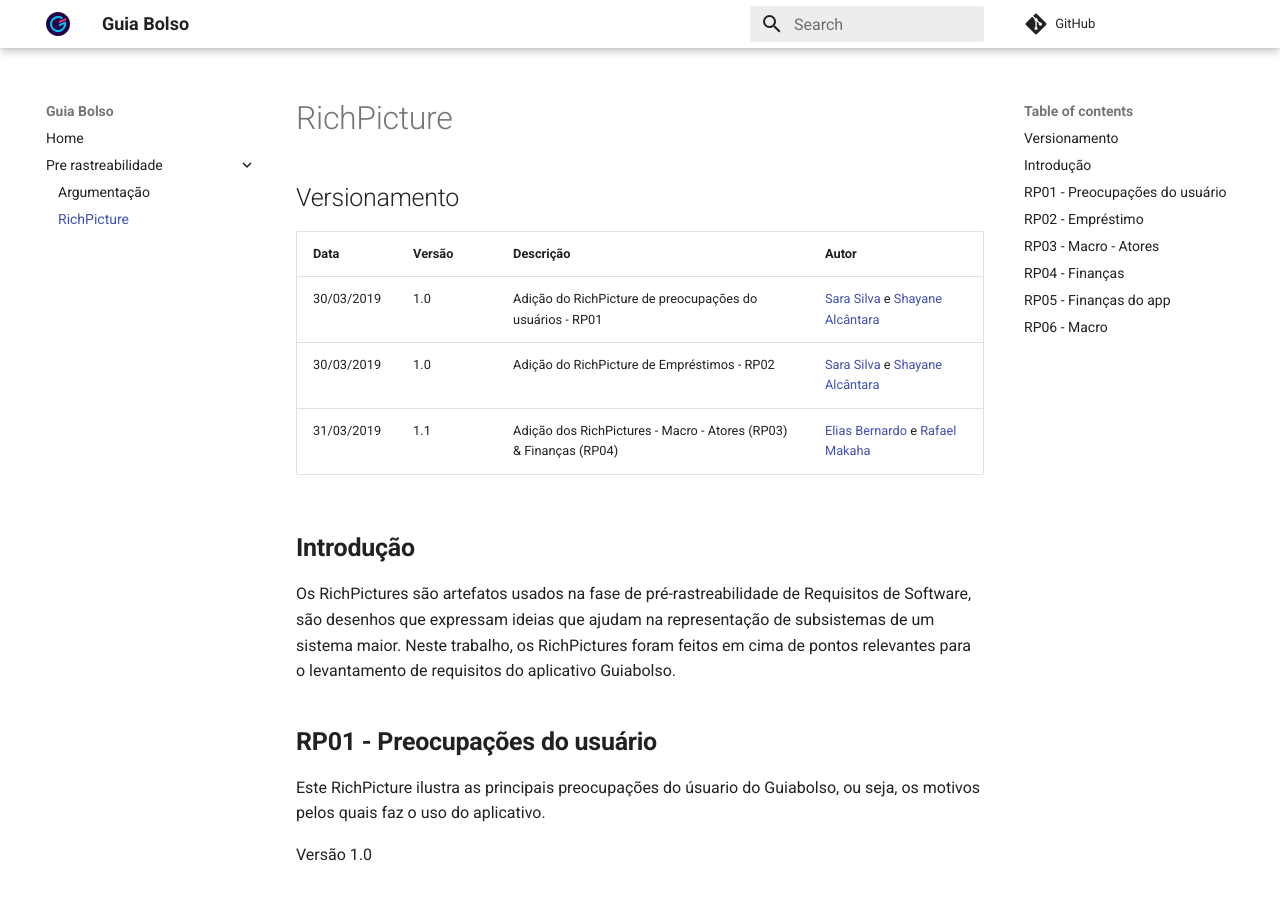
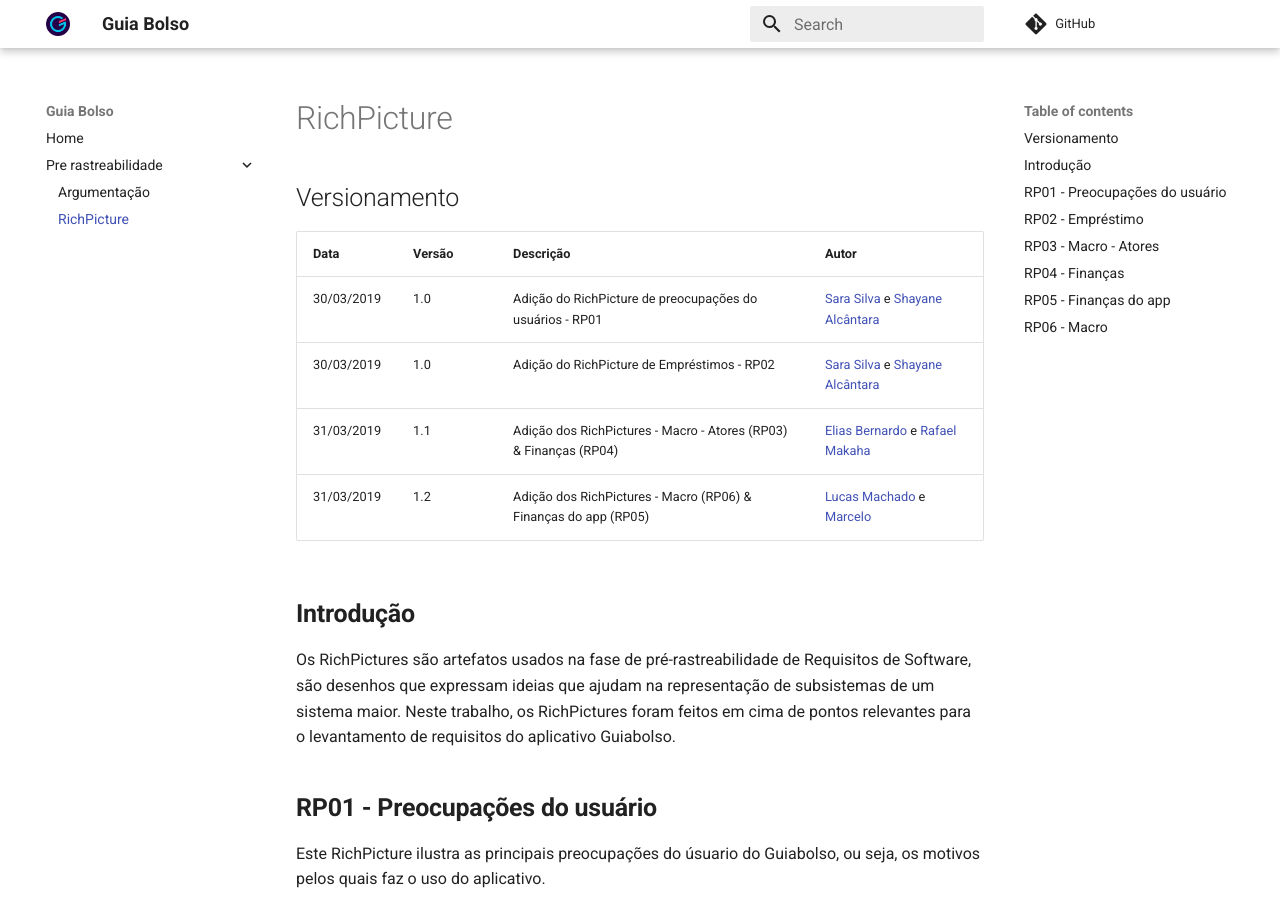
Before and after one commit to fga-disciplinas/2019.1-Guia-Bolso, an MkDocs documentation site: the page built from docs/pre-rastreabilidade/RichPicture.md, in a window 1280 px wide and 900 px high. Built offline with MkDocs 1.6.1 and Material for MkDocs 9.7.7, drawn with Linux system fonts in a browser that asks for light colours; comment, search, counter and statistics services are not loaded.

Commit message:
Preenchimento da tabela de  versionamento

```diff
--- a/docs/pre-rastreabilidade/RichPicture.md
+++ b/docs/pre-rastreabilidade/RichPicture.md
@@ -6,6 +6,7 @@
 | 30/03/2019 | 1.0 | Adição do RichPicture de preocupações do usuários - RP01| [Sara Silva](https://github.com/silvasara) e [Shayane Alcântara](https://github.com/shayanealcantara) |
 | 30/03/2019 | 1.0 | Adição do RichPicture de Empréstimos - RP02| [Sara Silva](https://github.com/silvasara) e [Shayane Alcântara](https://github.com/shayanealcantara) |
 | 31/03/2019 | 1.1 | Adição dos RichPictures - Macro - Atores (RP03) & Finanças (RP04)| [Elias Bernardo](https://github.com/silvasara) e [Rafael Makaha](https://github.com/rafaelmakaha) |
+| 31/03/2019 | 1.2 | Adição dos RichPictures - Macro (RP06) & Finanças do app (RP05)| [Lucas Machado](https://github.com/lmmLucasMachado) e [Marcelo](https://github.com/santosm46) |
 
 ## **Introdução**
 Os RichPictures são artefatos usados na fase de pré-rastreabilidade de Requisitos de Software, são desenhos que expressam ideias que ajudam na representação de subsistemas de um sistema maior. Neste trabalho, os RichPictures foram feitos em cima de pontos relevantes para o levantamento de requisitos do aplicativo Guiabolso.
```
Also changed, not shown: docs/pre-rastreabilidade/Argumentação.md (+1 -0 lines).
